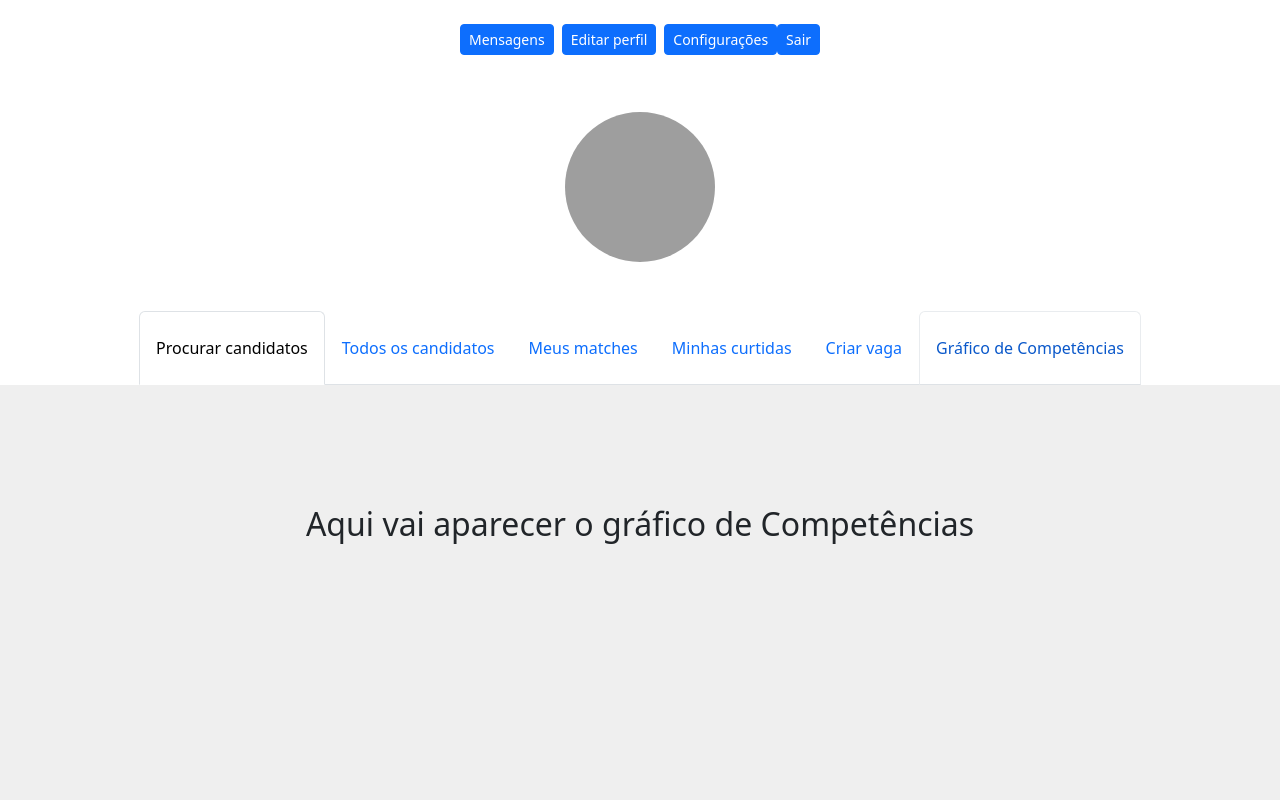
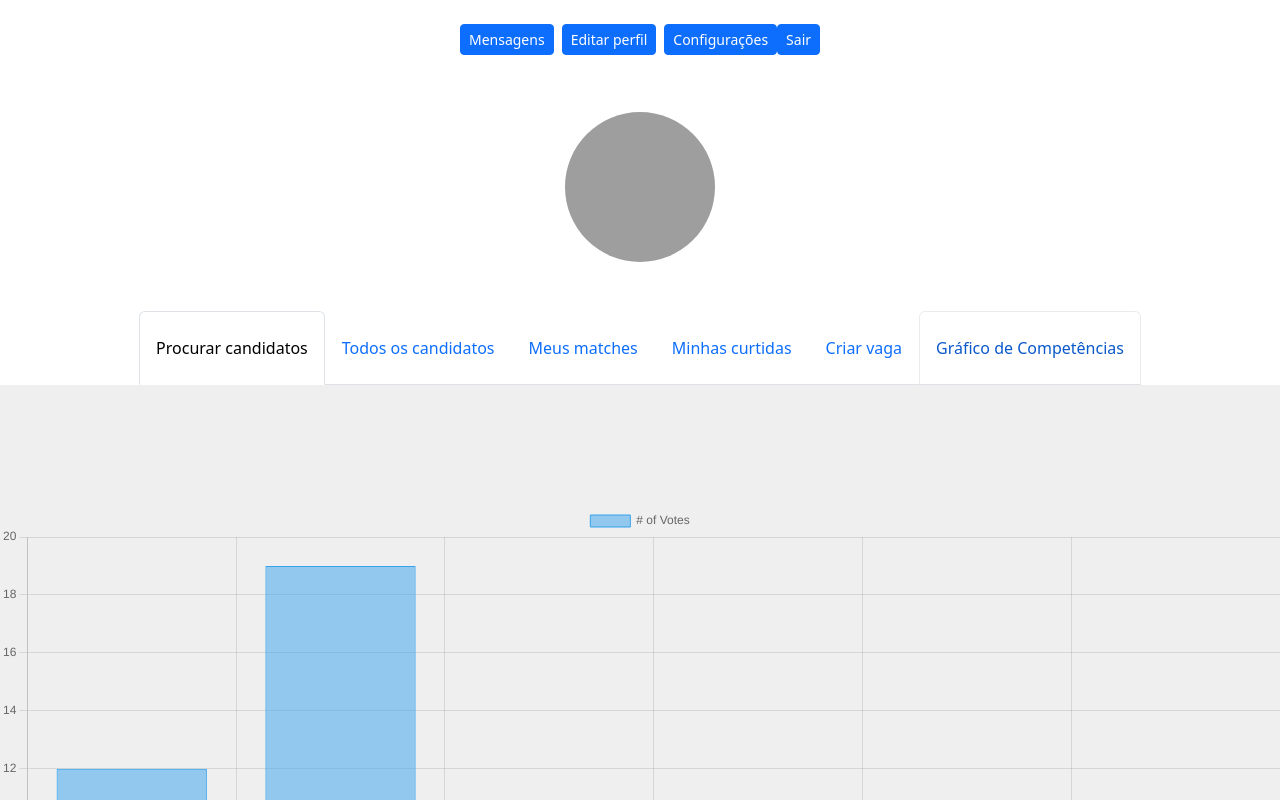
Before and after one commit to juhnogueirap/LinkeTinder, a website: page front/src/perfilEmpresa.html in a window 1280 px wide. Both pictures are taken after a click on the link "Gráfico de Competências". Shown: the top 800 px of the page. Drawn offline with nearby package versions, Linux system fonts and the light colour scheme; grey boxes are pictures that could not be loaded.

Commit message:
problema de importação de módulo resolvido

```diff
--- a/front/src/perfilEmpresa.html
+++ b/front/src/perfilEmpresa.html
@@ -113,11 +113,9 @@
 
 </div>
 
-<div class="container">
-    <h2>Aqui vai aparecer o gráfico de Competências</h2>
+<div>
     <canvas id="graficoCompetencias"></canvas>
 </div>
-
 
 <template id="cardEmpresaTemplate">
     <div class="card mb-4">
@@ -132,7 +130,7 @@
 
 
     <script src="perfilEmpresa.js"></script>
-    <script src="https://cdn.jsdelivr.net/npm/apexcharts"></script>
+    <script src="https://cdn.jsdelivr.net/npm/chart.js"></script>
 
 </body>
 </html>
--- a/front/src/perfilEmpresa.js
+++ b/front/src/perfilEmpresa.js
@@ -1,5 +1,5 @@
+"use strict";
 var _a;
-import ApexCharts from 'apexcharts';
 document.addEventListener('DOMContentLoaded', function () {
     var _a, _b;
     carregarPerfilEmpresa();
@@ -105,16 +105,12 @@ function mostrarCandidatosAll() {
         candidatosContainer.appendChild(cardClone);
     });
 }
-async function mostrarGraficoCompetencias(event) {
-    // Previne a ação padrão do evento, caso necessário
-    event.preventDefault();
-    // Obtém os candidatos do localStorage
+function mostrarGraficoCompetencias() {
     const candidatosString = localStorage.getItem('candidatos');
     const candidatos = candidatosString ? JSON.parse(candidatosString) : [];
-    // Conta as competências
     const competenciasCount = {};
     candidatos.forEach((candidato) => {
-        const competencias = candidato.competencias.split(','); // Supondo que as competências sejam uma string separada por vírgulas
+        const competencias = candidato.competencias.split(',');
         competencias.forEach((competencia) => {
             const trimmedCompetencia = competencia.trim();
             if (competenciasCount[trimmedCompetencia]) {
@@ -125,32 +121,22 @@ async function mostrarGraficoCompetencias(event) {
             }
         });
     });
-    // Prepara os dados para o gráfico
     const labels = Object.keys(competenciasCount);
     const data = Object.values(competenciasCount);
-    // Configuração do gráfico
-    const options = {
-        chart: {
+    const graficoElement = document.getElementById('graficoCompetencias');
+    if (graficoElement) {
+        const chart = new Chart(graficoElement, {
             type: 'bar',
-            height: 350,
-        },
-        series: [{
-                name: 'Número de Candidatos',
-                data: data
-            }],
-        xaxis: {
-            categories: labels,
-        },
-        title: {
-            text: 'Distribuição de Competências dos Candidatos',
-            align: 'center',
-        }
-    };
-    const graficoElement = document.getElementById('graficoCompetencias');
-    // Verifica se o elemento existe antes de criar o gráfico
-    if (graficoElement) {
-        const chart = new ApexCharts(graficoElement, options);
-        await chart.render();
+            data: {
+                labels: ['Red', 'Blue', 'Yellow', 'Green', 'Purple', 'Orange'],
+                datasets: [{
+                        label: '# of Votes',
+                        data: [12, 19, 3, 5, 2, 3],
+                        borderWidth: 1
+                    }]
+            }
+        });
+        chart.render();
     }
     else {
         console.error("Elemento 'graficoCompetencias' não encontrado.");
```
Also changed, not shown: front/src/perfilEmpresa.ts (+16 -26 lines), 1 other file.
